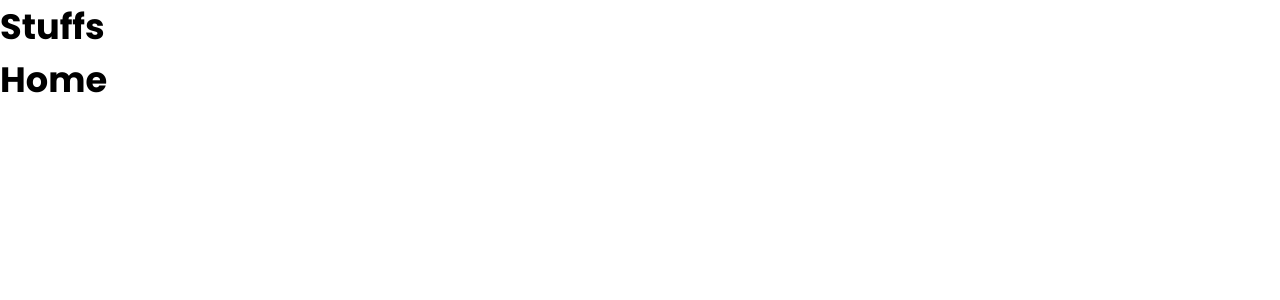
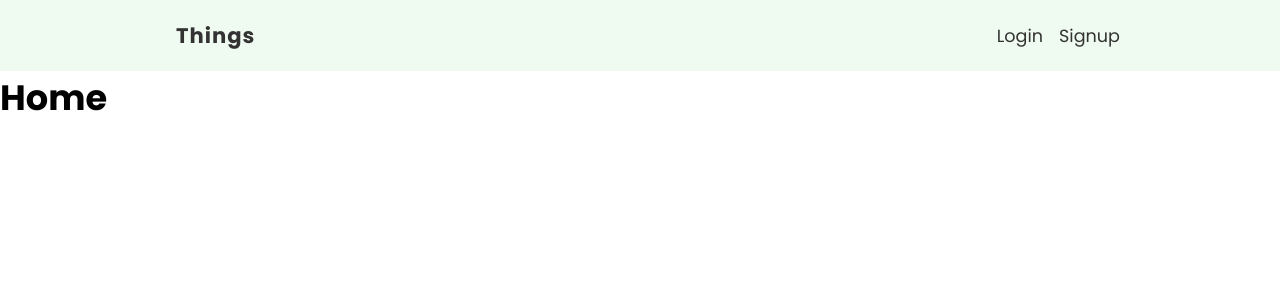
Before and after one commit to aneylon/nn-rr, a React (Create React App) app in the folder finance/: page / in a window 1280 px wide. Shown: the top 300 px of the page. Built offline with nearby package versions, Linux system fonts and the light colour scheme.

Commit message:
Add navbar.

```diff
--- a/finance/src/App.js
+++ b/finance/src/App.js
@@ -3,12 +3,13 @@
 import Login from "./Pages/Login/Login";
 import Signup from "./Pages/Signup/Signup";
 import { Redirect } from "react-router-dom/cjs/react-router-dom.min";
+import Navbar from "./components/Navbar";
 
 export default function App() {
   return (
     <div className="App">
-      <h1>Stuffs</h1>
       <BrowserRouter>
+        <Navbar />
         <Switch>
           <Route exact path="/" component={Home} />
           <Route path="/login" component={Login} />
--- /dev/null
+++ b/finance/src/components/Navbar.js
@@ -0,0 +1,20 @@
+import { Link } from "react-router-dom/cjs/react-router-dom.min";
+import styles from "./Navbar.module.css";
+
+export default function Navbar() {
+  return (
+    <nav className={styles.navbar}>
+      <ul>
+        <li className={styles.title}>
+          <Link to="/">Things</Link>
+        </li>
+        <li>
+          <Link to="/login">Login</Link>
+        </li>
+        <li>
+          <Link to="/signup">Signup</Link>
+        </li>
+      </ul>
+    </nav>
+  );
+}
--- /dev/null
+++ b/finance/src/components/Navbar.module.css
@@ -0,0 +1,27 @@
+/* navbar styles */
+.navbar {
+  width: 100%;
+  background: #effaf0;
+  padding: 20px 10px;
+  box-sizing: border-box;
+}
+.navbar ul {
+  display: flex;
+  margin: 0 auto;
+  max-width: 960px;
+  align-items: center;
+}
+.title {
+  margin-right: auto;
+  font-weight: bold;
+  letter-spacing: 1px;
+  font-size: 1.2em;
+}
+.navbar button,
+.navbar a {
+  margin-left: 16px;
+}
+.navbar a {
+  color: #333;
+  text-decoration: none;
+}
```
